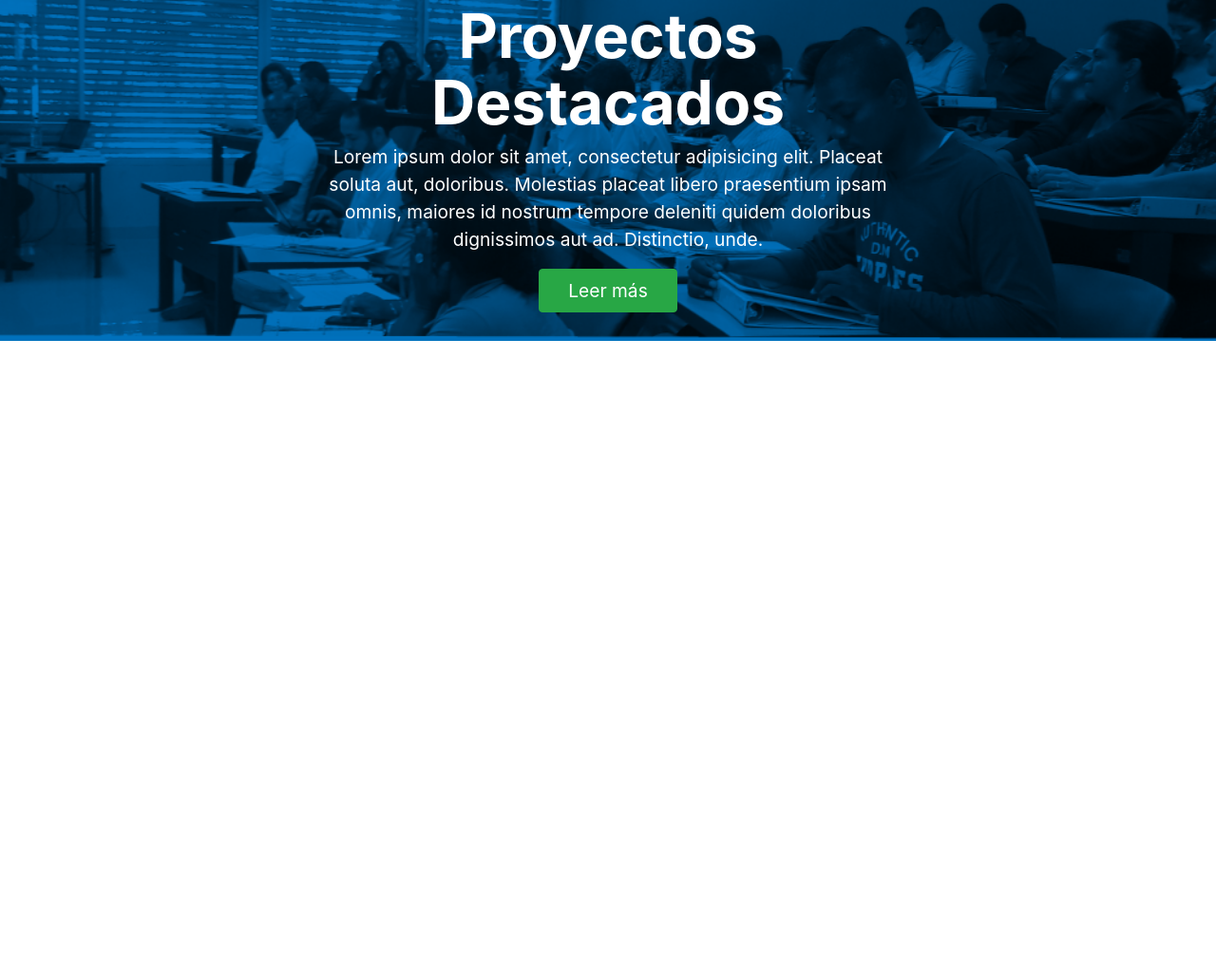
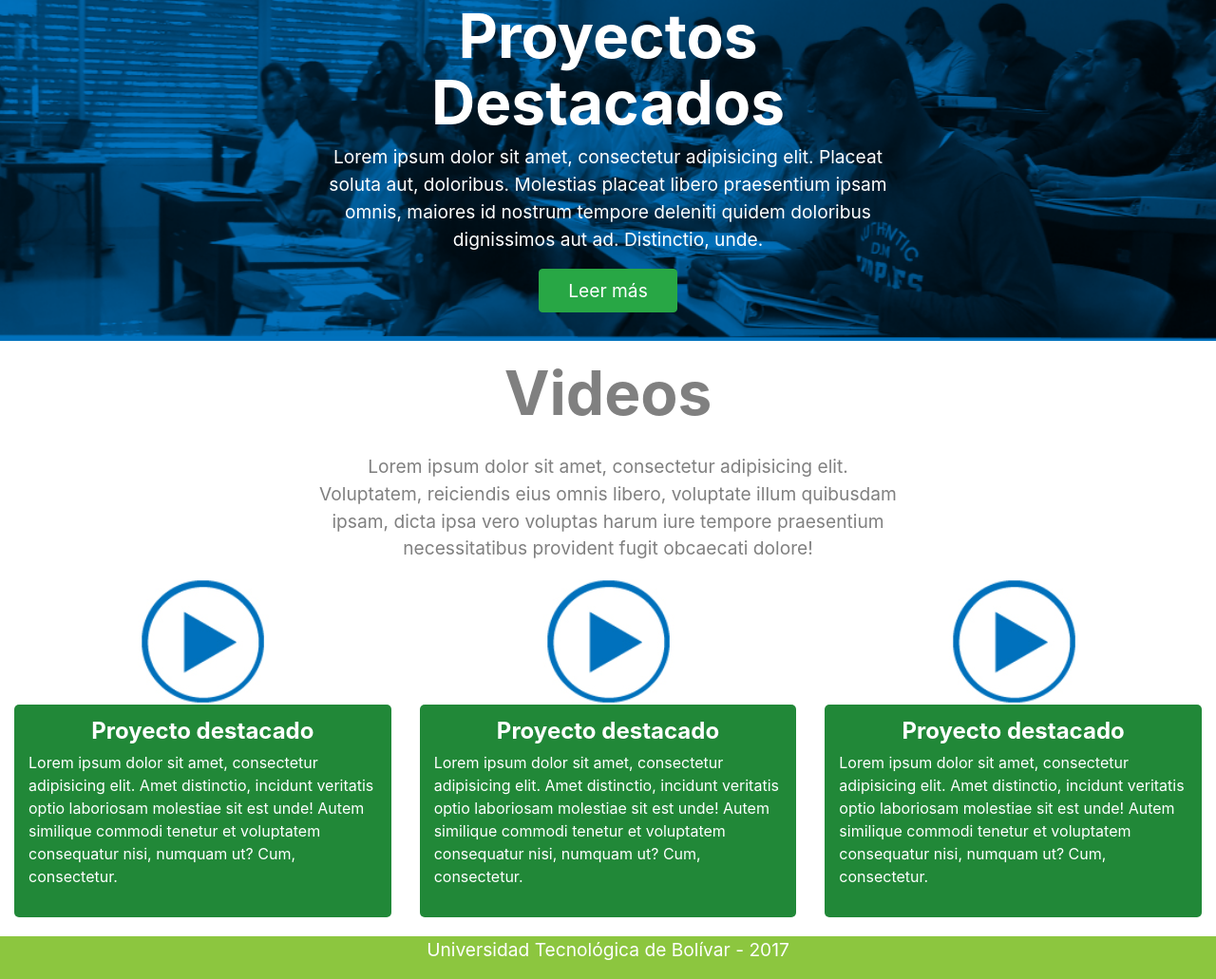
Before and after one commit to coordead/ecdf, a plain HTML site: page index.html in a window 1280 px wide. Shown: the part 1241-2272 px from the top of the page at 95% size. Before the commit the page ends 1600 px from the top, so only its background shows below. Drawn offline with nearby package versions, Linux system fonts and the light colour scheme.

Commit message:
Plantilla principal completa

```diff
--- a/css/styles.css
+++ b/css/styles.css
@@ -91,3 +91,26 @@ p{
 	font-size: 1.2em;
 	color: #fff;
 }
+.videos{
+	padding: 20px 0;
+}
+.videos h1{
+	color: grey;
+	font-size: 4em;
+	font-weight: bold;
+}
+.descripcion{
+	background-color: #218838;
+	padding: 15px;
+	border-radius: 5px;
+	margin-bottom: 20px;
+}
+.descripcion h3{
+	color: #fff;
+	font-size: 1.5em;
+	font-weight: bold;
+}
+.descripcion p{
+	color: #fff;
+	font-size: 1em;
+}
--- a/index.html
+++ b/index.html
@@ -26,10 +26,10 @@
 			        <a class="nav-link" href="index.html">Inicio <span class="sr-only">(current)</span></a>
 			      </li>
 			      <li class="nav-item">
-			        <a class="nav-link" href="#">Proyectos destacados</a>
+			        <a class="nav-link" href="proyectos-destacados.html">Proyectos destacados</a>
 			      </li>
 			      <li class="nav-item">
-			        <a class="nav-link" href="#">Galería</a>
+			        <a class="nav-link" href="galeria.html">Galería</a>
 			      </li>
 			    </ul>
 			  </div>
@@ -63,6 +63,7 @@
 		</div>
 	</div>
 
+	<!-- GALERIA -->
 	<div class="container-fluid">
 		<div class="row galeria align-items-center">
 			<div class="col-4 "><hr></div>
@@ -76,12 +77,63 @@
 		</div>
 	</div>
 
+	<!-- PROYECTOS DESTACADOS -->
 	<div class="container-fluid destacados">
 		<div class="row justify-content-center">
 			<div class="col-6 text-center">
 				<h1>Proyectos Destacados</h1>
 				<p>Lorem ipsum dolor sit amet, consectetur adipisicing elit. Placeat soluta aut, doloribus. Molestias placeat libero praesentium ipsam omnis, maiores id nostrum tempore deleniti quidem doloribus dignissimos aut ad. Distinctio, unde.</p>
-				<a href="#" class="btn btn-success">Leer más</a>
+				<a href="proyectos-destacados.html" class="btn btn-success">Leer más</a>
+			</div>
+		</div>
+	</div>
+
+	<!-- VIDEOS -->
+	<div class="container-fluid">
+		<div class="row videos justify-content-center">
+			<div class="col- text-center"><h1>Videos</h1></div>
+		</div>
+		<div class="row justify-content-center">
+			<div class="col-6">
+				<p class="text-center">Lorem ipsum dolor sit amet, consectetur adipisicing elit. Voluptatem, reiciendis eius omnis libero, voluptate illum quibusdam ipsam, dicta ipsa vero voluptas harum iure tempore praesentium necessitatibus provident fugit obcaecati dolore!</p>
+			</div>
+		</div>
+		<div class="row align-items-center">
+			<div class="col-4">
+				<div class="text-center">
+					<img src="img/videos.png" alt="">
+				</div>
+				<div class="descripcion">
+					<h3 class="text-center">Proyecto destacado</h3>
+					<p>Lorem ipsum dolor sit amet, consectetur adipisicing elit. Amet distinctio, incidunt veritatis optio laboriosam molestiae sit est unde! Autem similique commodi tenetur et voluptatem consequatur nisi, numquam ut? Cum, consectetur.</p>
+				</div>
+			</div>
+			<div class="col-4">
+				<div class="text-center">
+					<img src="img/videos.png" alt="">
+				</div>
+				<div class="descripcion">
+					<h3 class="text-center">Proyecto destacado</h3>
+					<p>Lorem ipsum dolor sit amet, consectetur adipisicing elit. Amet distinctio, incidunt veritatis optio laboriosam molestiae sit est unde! Autem similique commodi tenetur et voluptatem consequatur nisi, numquam ut? Cum, consectetur.</p>
+				</div>
+			</div>
+			<div class="col-4">
+				<div class="text-center">
+					<img src="img/videos.png" alt="">
+				</div>
+				<div class="descripcion">
+					<h3 class="text-center">Proyecto destacado</h3>
+					<p>Lorem ipsum dolor sit amet, consectetur adipisicing elit. Amet distinctio, incidunt veritatis optio laboriosam molestiae sit est unde! Autem similique commodi tenetur et voluptatem consequatur nisi, numquam ut? Cum, consectetur.</p>
+				</div>
+			</div>
+		</div>
+	</div>
+
+	<!-- FOOTER -->
+	<div class="container-fluid back-green">
+		<div class="row justify-content-center">
+			<div class="col-">
+				<p class="text-center">Universidad Tecnológica de Bolívar - 2017</p>
 			</div>
 		</div>
 	</div>
```
Also changed, not shown: galeria.html (added, +55 -0 lines), proyectos-destacados.html (added, +55 -0 lines), img/videos.png (added).
